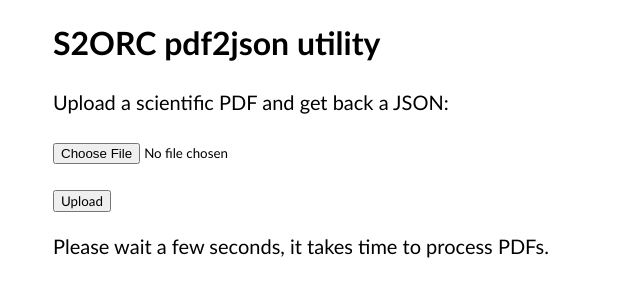
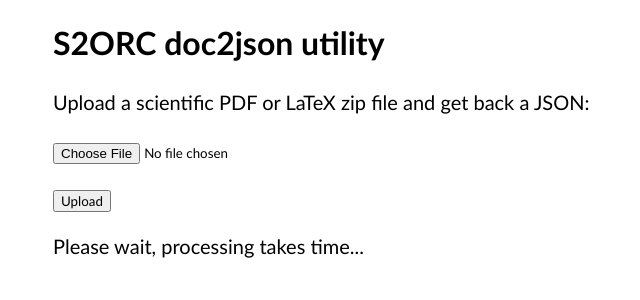
Before and after one commit to allenai/s2orc-doc2json, a Python web app: template doc2json/flask/templates/home.html in a window 1280 px wide. Shown: the top 300 px of the page, without its empty margins (187-827 px from the left). Run offline with Jinja, Linux system fonts and the light colour scheme; the template is opened without the code that fills it, so the values that code supplies are empty.

Commit message:
Update Flask app for latex (#4)
* update flask to handle latex files

* fixing variable name

```diff
--- a/doc2json/flask/templates/home.html
+++ b/doc2json/flask/templates/home.html
@@ -2,16 +2,16 @@
 <html lang="en">
 <head>
     <meta charset="UTF-8">
-    <title>S2ORC pdf2json</title>
+    <title>S2ORC doc2json</title>
     <link rel="stylesheet" href="{{ url_for('static', filename='style.css') }}">
 </head>
 <body>
-    <h1>S2ORC pdf2json utility</h1>
-    <p>Upload a scientific PDF and get back a JSON:</p>
+    <h1>S2ORC doc2json utility</h1>
+    <p>Upload a scientific PDF or LaTeX zip file and get back a JSON:</p>
     <form method=post enctype=multipart/form-data>
-        <p><input type="file" name="file" accept=".pdf"></p>
+        <p><input type="file" name="file" accept=".pdf,.gz"></p>
         <p><input type="submit" value="Upload"></p>
-        <p>Please wait a few seconds, it takes time to process PDFs.</p>
     </form>
+    <p>Please wait, processing takes time...</p>
 </body>
 </html>
--- a/doc2json/pdf2json/process_pdf.py
+++ b/doc2json/pdf2json/process_pdf.py
@@ -9,7 +9,7 @@ from doc2json.pdf2json.grobid.grobid_client import GrobidClient
 from doc2json.pdf2json.tei_to_json import convert_tei_xml_file_to_s2orc_json, convert_tei_xml_soup_to_s2orc_json
 
 
-def process_stream(input_file: str, sha: str, input_stream: bytes) -> Dict:
+def process_pdf_stream(input_file: str, sha: str, input_stream: bytes) -> Dict:
     """
     Process PDF stream
     :param input_file:
```
Also changed, not shown: doc2json/flask/app.py (+20 -10 lines), doc2json/tex2json/process_tex.py (+31 -0 lines).
